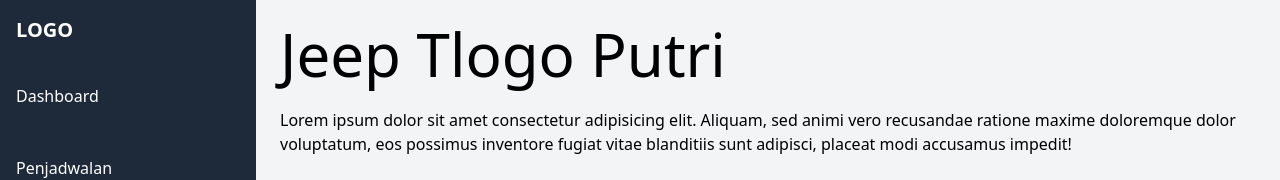
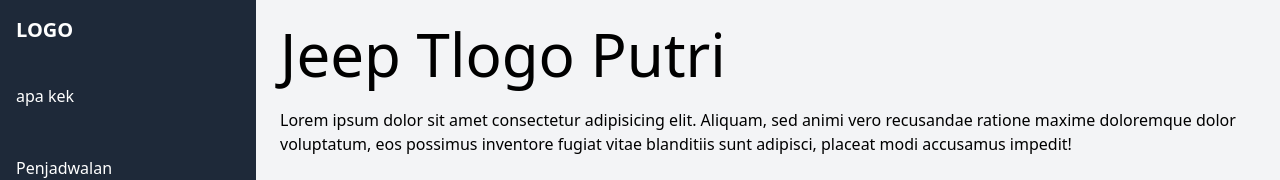
Before and after one commit to azzikraaksan/tlogo-putri-fe, a Next.js app: page / in a window 1280 px wide. Shown: the top 180 px of the page. Built offline with nearby package versions, Linux system fonts and the light colour scheme.

Commit message:
commit kedua

```diff
--- a/components/MainLayout.jsx
+++ b/components/MainLayout.jsx
@@ -19,7 +19,7 @@ const MainLayout = ({ children }) => {
         <aside className="w-64 h-screen bg-gray-800 text-white p-4">
           <h2 className="text-xl font-bold mb-4">LOGO</h2><br />
           <ul>
-            <li><a href="/">Dashboard</a></li><br /><br />
+            <li><a href="/">apa kek</a></li><br /><br />
             <li><a href="/profile">Penjadwalan</a></li><br />
             <li><a href="/settings">Daftar Jeep</a></li>
           </ul>
```
